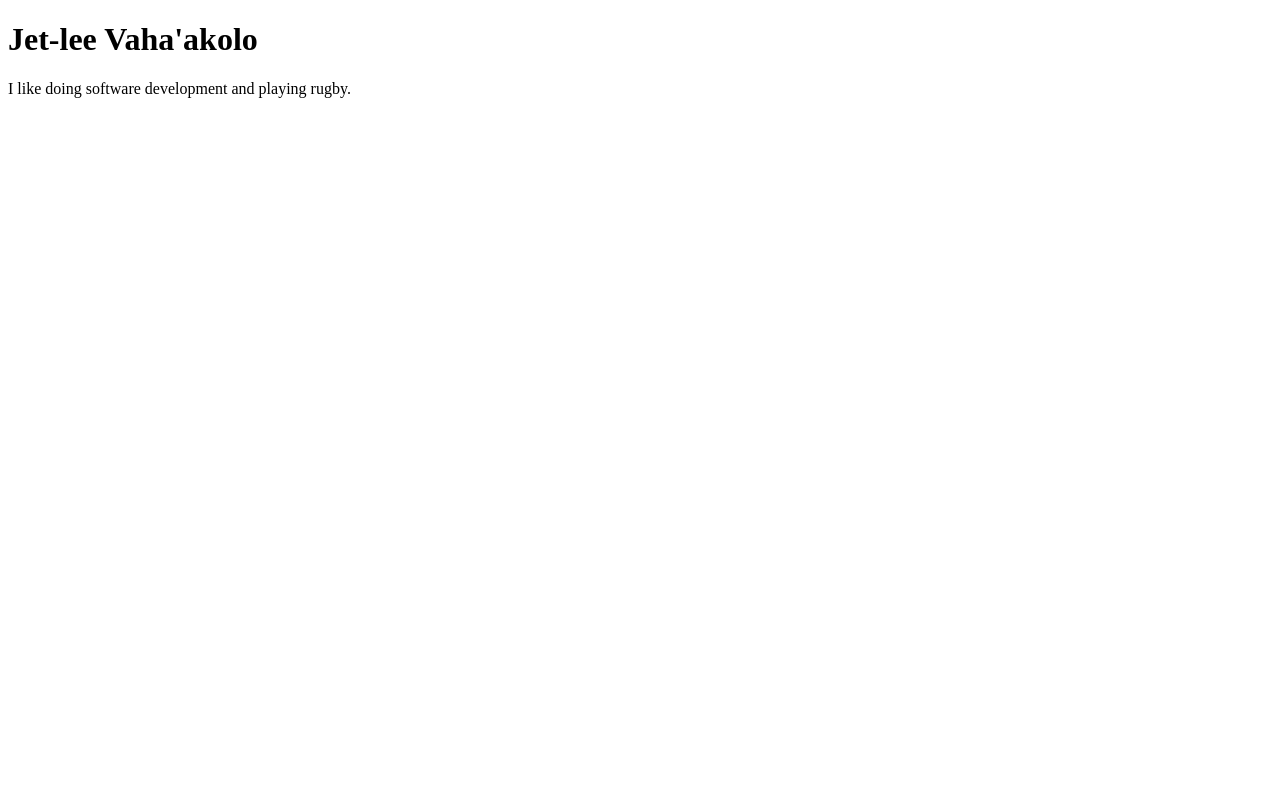
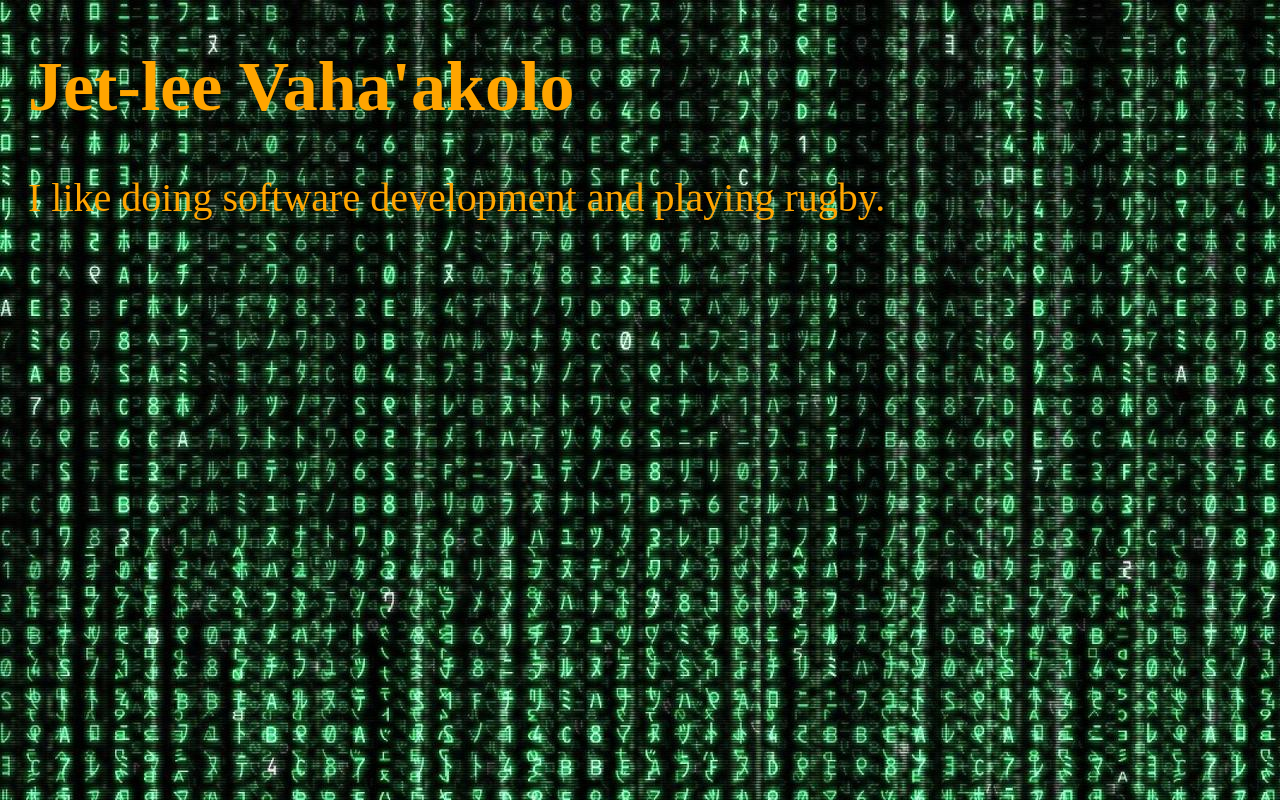
Before and after one commit to Jet-leeVahaakolo/Jet-leeVahaakolo.github.io, a plain HTML site: page index.html in a window 1280 px wide. Drawn offline with Linux system fonts and the light colour scheme.

Commit message:
add styles and background

```diff
--- a/index.html
+++ b/index.html
@@ -1,10 +1,13 @@
 <!DOCTYPE html>
 <html>
-<body>
+	<head>
+		<link rel="stylesheet" type="text/css" href="styles.css">
+	</head>
+	<body>
 
-<h1>Jet-lee Vaha'akolo</h1>
+		<h1 class="title">Jet-lee Vaha'akolo</h1>
 
-<p>I like doing software development and playing rugby.</p>
+		<p class="about">I like doing software development and playing rugby.</p>
 
-</body>
+	</body>
 </html>
--- /dev/null
+++ b/styles.css
@@ -0,0 +1,14 @@
+body {
+	background-image: url("BackGround.jpg");
+}
+
+.title {
+	color: orange;
+	font-size: 70px;
+	margin-left: 20px;
+}
+.about {
+	color: orange;
+	font-size: 40px;
+	margin-left: 20px;
+}
```
Also changed, not shown: BackGround.jpg (added).
